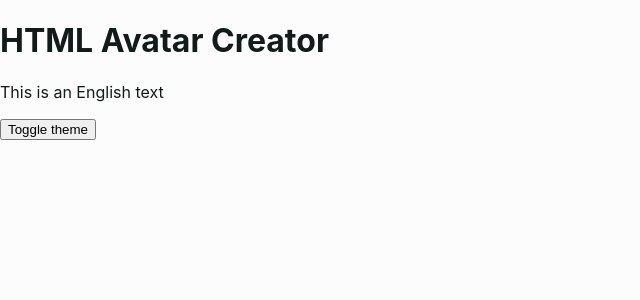
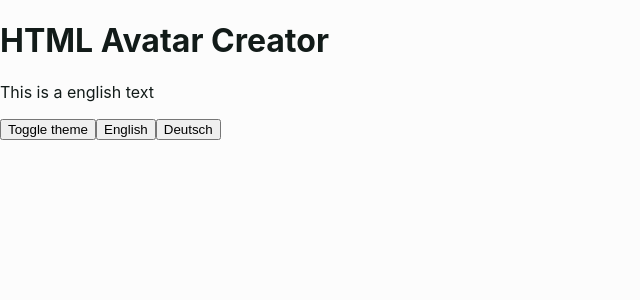
Before and after one commit to frse97/html-avatar-creator, a React (Create React App) app: page / in a window 1280 px wide. Shown: the top 300 px of the page, without its empty margins (0-640 px from the left). Built offline with nearby package versions, Linux system fonts and the light colour scheme.

Commit message:
Relates i18n, fixed translation"s" to translation.

```diff
--- a/package.json
+++ b/package.json
@@ -18,9 +18,13 @@
     "@types/react-dom": "^17.0.0",
     "classnames": "^2.3.1",
     "gh-pages": "^3.2.3",
+    "i18next": "^20.3.4",
+    "i18next-browser-languagedetector": "^6.1.2",
+    "luxon": "^2.0.1",
     "node-sass": "5.0.0",
     "react": "^17.0.2",
     "react-dom": "^17.0.2",
+    "react-i18next": "^11.11.3",
     "react-scripts": "4.0.3",
     "typescript": "^4.1.2",
     "web-vitals": "^1.0.1"
--- a/src/App.tsx
+++ b/src/App.tsx
@@ -1,10 +1,13 @@
 import React, { Profiler, useCallback, useState } from "react";
+import { useTranslation } from "react-i18next";
+import { lngs } from "./i18n";
 import { ITheme } from "./models/theme.model";
 import { changeTheme } from "./utils/theme.utils";
 
 const App: React.FC = () => {
-
+  const { t, i18n } = useTranslation();
   const [activeTheme, setActiveTheme] = useState<ITheme>(ITheme.light);
+  const [cheatCount, setCheatCount] = useState(0);
 
   const onInitialRender = useCallback(
     (
@@ -24,21 +27,31 @@ const App: React.FC = () => {
   );
 
   const toggleTheme = useCallback(() => {
-    switch(activeTheme) {
+    switch (activeTheme) {
       case ITheme.light:
-        changeTheme(ITheme.dark, setActiveTheme)
+        changeTheme(ITheme.dark, setActiveTheme);
         break;
       case ITheme.dark:
-        changeTheme(ITheme.light, setActiveTheme)
+        changeTheme(ITheme.light, setActiveTheme);
         break;
     }
-  }, [activeTheme])
+  }, [activeTheme]);
 
   return (
     <Profiler id="App" onRender={onInitialRender}>
       <h1>HTML Avatar Creator</h1>
-      <p>This is an English text</p>
+      <p>{t("test")}</p>
       <button onClick={toggleTheme}>Toggle theme</button>
+      {Object.keys(lngs).map((lng) => (
+        <button
+          key={lng}
+          style={{ fontWeight: i18n.language === lng ? "bold" : "normal" }}
+          type="submit"
+          onClick={() => i18n.changeLanguage(lng)}
+        >
+          {lngs[lng].nativeName}
+        </button>
+      ))}
     </Profiler>
   );
 };
--- /dev/null
+++ b/src/i18n.ts
@@ -0,0 +1,40 @@
+import i18n from 'i18next';
+import { initReactI18next } from 'react-i18next';
+import LanguageDetector from 'i18next-browser-languagedetector';
+
+interface ILanguage {
+  nativeName: string;
+}
+
+export const lngs: {[key: string]: ILanguage} = {
+  en: { nativeName: 'English' },
+  de: { nativeName: 'Deutsch' }
+};
+
+i18n
+  // detect user language
+  .use(LanguageDetector)
+  // pass the i18n instance to react-i18next.
+  .use(initReactI18next)
+  // init i18next
+  .init({
+    debug: true,
+    fallbackLng: 'en',
+    interpolation: {
+      escapeValue: false, // not needed for react as it escapes by default
+    },
+    resources: {
+      en: {
+        translation: {
+          "test": "This is a english text"
+        }
+      },
+      de: {
+        translation: {
+          "test": "Das ist ein deutscher text"
+        }
+      }
+    }
+  });
+
+export default i18n;
--- a/src/index.tsx
+++ b/src/index.tsx
@@ -1,13 +1,17 @@
-import React from 'react';
+import React, { Suspense } from 'react';
 import ReactDOM from 'react-dom';
 import App from './App';
 import reportWebVitals from './reportWebVitals';
 import './index.scss';
 import './styles/theme.css';
 
+import './i18n';
+
 ReactDOM.render(
   <React.StrictMode>
-    <App />
+    <Suspense fallback={"...app is loading"}>
+      <App />
+    </Suspense>
   </React.StrictMode>,
   document.getElementById('root')
 );
@@ -15,4 +19,4 @@ ReactDOM.render(
 // If you want to start measuring performance in your app, pass a function
 // to log results (for example: reportWebVitals(console.log))
 // or send to an analytics endpoint. Learn more: https://bit.ly/CRA-vitals
-reportWebVitals(console.log);
+reportWebVitals();
```
Also changed, not shown: 1 other file (tests, documents, lock files or other folders).
